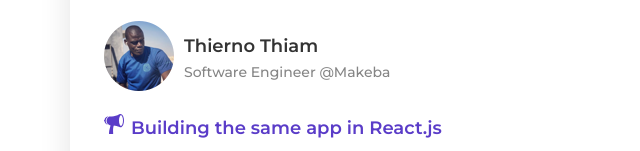
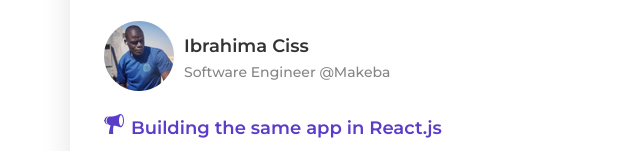
Before and after one commit to Bionik6/meetup-dpjs-mockup, a plain HTML site: page details.html in a window 1280 px wide. Shown: the part 801-952 px from the top of the page, 270-910 px from the left. Drawn offline with Linux system fonts and the light colour scheme.

Commit message:
Update name in the third speaker

```diff
--- a/details.html
+++ b/details.html
@@ -58,7 +58,7 @@
             <div class="speaker-infos">
               <p><img src="assets/img/speakers/speaker-ciss.png" alt="ciss"></p>
               <div class="meta">
-                <p>Thierno Thiam</p>
+                <p>Ibrahima Ciss</p>
                 <p>Software Engineer @Makeba</p>
               </div>
             </div>
```
